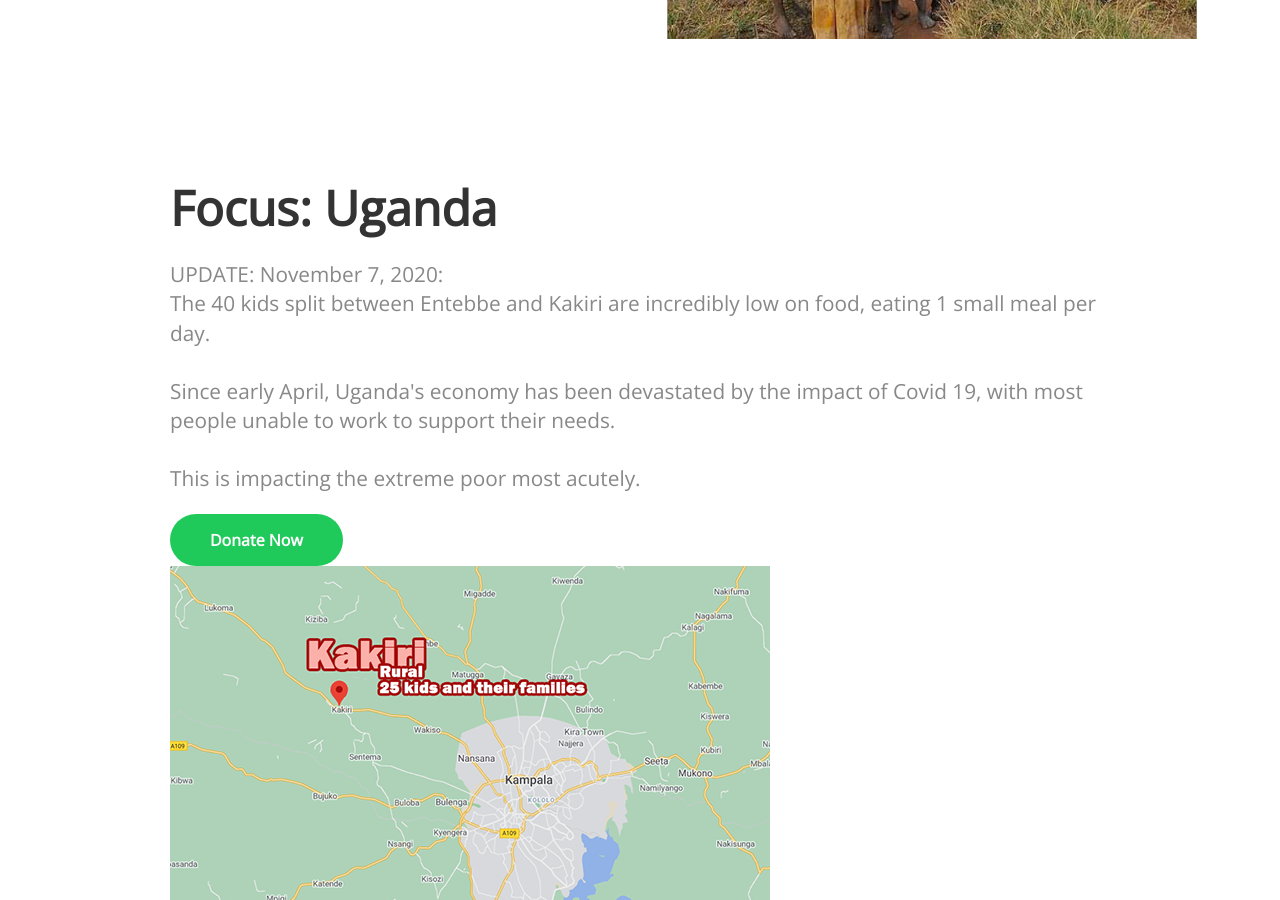
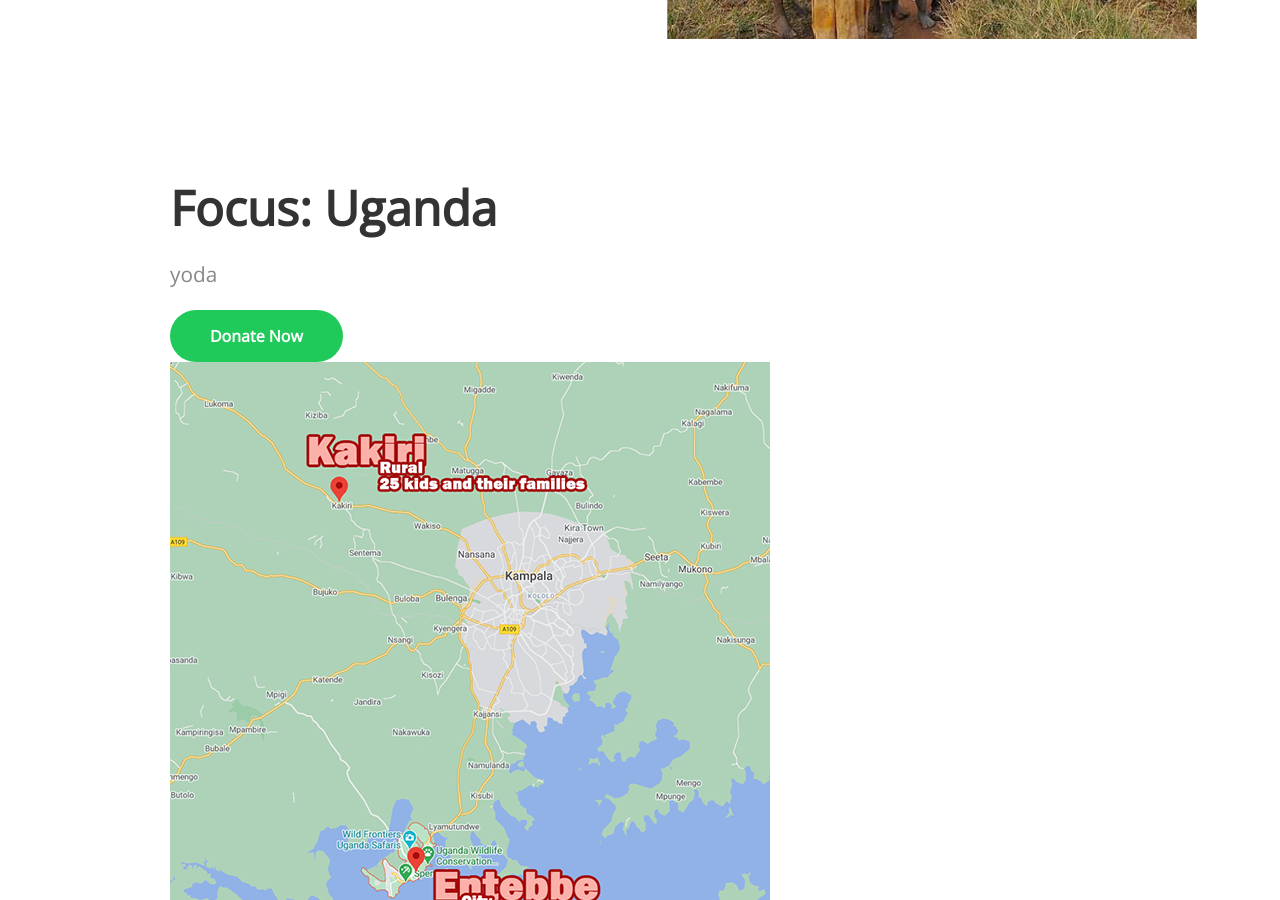
Before and after one commit to prouticus/rtpa, a Jekyll site: the page built from index.html, in a window 1280 px wide and 900 px high, scrolled down 722 px. Built offline with Jekyll 4.4.1, drawn with Linux system fonts in a browser that asks for light colours; nearby versions of some CDN libraries; a script that is not in the unit is left out.

Commit message:
Updated 2 files via CloudCannon

```diff
--- a/_layouts/default.html
+++ b/_layouts/default.html
@@ -1,15 +1,15 @@
-<!doctype html>
+<!DOCTYPE html>
 <html>
 	<head>
-		<meta charset="utf-8">
-		<meta name="viewport" content="width=device-width, initial-scale=1">
+		<meta charset="utf-8" />
+		<meta name="viewport" content="width=device-width, initial-scale=1" />
 
 		{% seo %}
 
-		<link href="https://fonts.googleapis.com/css?family=Open+Sans:300" rel="stylesheet">
-		<link rel="stylesheet" href="{{ site.baseurl }}/css/screen.css">
-		<link rel="apple-touch-icon" sizes="180x180" href="{{ site.baseurl }}/apple-touch-icon.png">
-		<link rel="icon" type="image/png" href="{{ site.baseurl }}/favicon.png" sizes="32x32">
+		<link href="https://fonts.googleapis.com/css?family=Open+Sans:300" rel="stylesheet" />
+		<link rel="stylesheet" href="{{ site.baseurl }}/css/screen.css" />
+		<link rel="apple-touch-icon" sizes="180x180" href="{{ site.baseurl }}/apple-touch-icon.png" />
+		<link rel="icon" type="image/png" href="{{ site.baseurl }}/favicon.png" sizes="32x32" />
 
 		{% if jekyll.environment == 'production' and site.google_analytics_key != '' %}
 			<script>
@@ -25,8 +25,8 @@
 		<!--
 
 			<div class="container">
-				<a href="{{ site.baseurl }}">{% include logo.html %}</a>
-			</div>
+				<a href="{{ site.baseurl }}">{% include logo.html %}
+
 		-->
 			<div>
 				<h1 class="editable">
--- a/index.html
+++ b/index.html
@@ -33,7 +33,7 @@ title: Rescue The Poor
 				Focus: Uganda
 			</h1>
 			<p class="editable">
-				UPDATE: November 7, 2020:<br />The 40 kids split between Entebbe and Kakiri are incredibly low on food, eating 1 small meal per day.<br /><br />Since early April, Uganda's economy has been devastated by the impact of Covid 19, with most people unable to work to support their needs.<br /><br />This is impacting the extreme poor most acutely.
+				yoda
 			</p>
 			<div class="button">
 				<a href="#donate">Donate Now</a>
```
